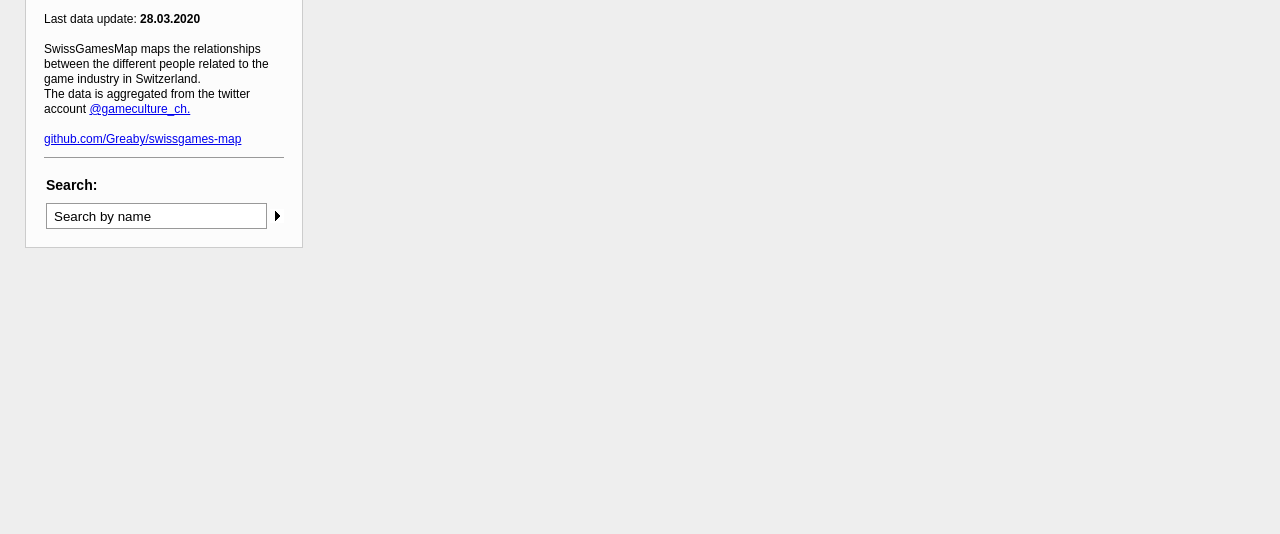
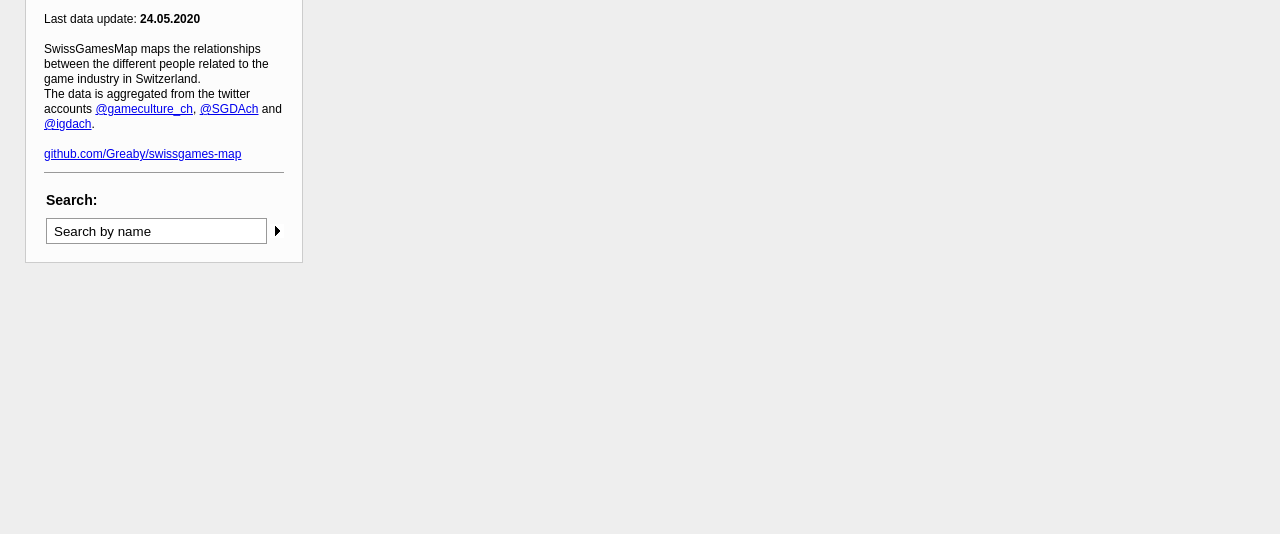
Before and after one commit to Greaby/swissgames-map, a website built with webpack: page src/index.html in a window 1280 px wide. Shown: the part 123-657 px from the top of the page. Built offline with nearby package versions, Linux system fonts and the light colour scheme; files whose address does not match are found by name.

Commit message:
update data

```diff
--- a/src/index.html
+++ b/src/index.html
@@ -26,18 +26,25 @@
                         >
                     </p>
                     <br />
-                    <p>Last data update: <b>28.03.2020</b></p>
+                    <p>Last data update: <b>24.05.2020</b></p>
                     <br />
                     <p>
                         SwissGamesMap maps the relationships between the
                         different people related to the game industry in
                         Switzerland.<br />The data is aggregated from the
-                        twitter account
+                        twitter accounts
                         <a
                             href="https://twitter.com/gameculture_ch"
                             target="_blank"
-                            >@gameculture_ch.</a
+                            >@gameculture_ch</a
+                        >,
+                        <a href="https://twitter.com/SGDAch" target="_blank"
+                            >@SGDAch</a
                         >
+                        and
+                        <a href="https://twitter.com/igdach" target="_blank"
+                            >@igdach</a
+                        >.
                     </p>
                     <br /><a href="https://github.com/Greaby/swissgames-map"
                         >github.com/Greaby/swissgames-map</a
```
Also changed, not shown: README.md, 1 other file.
